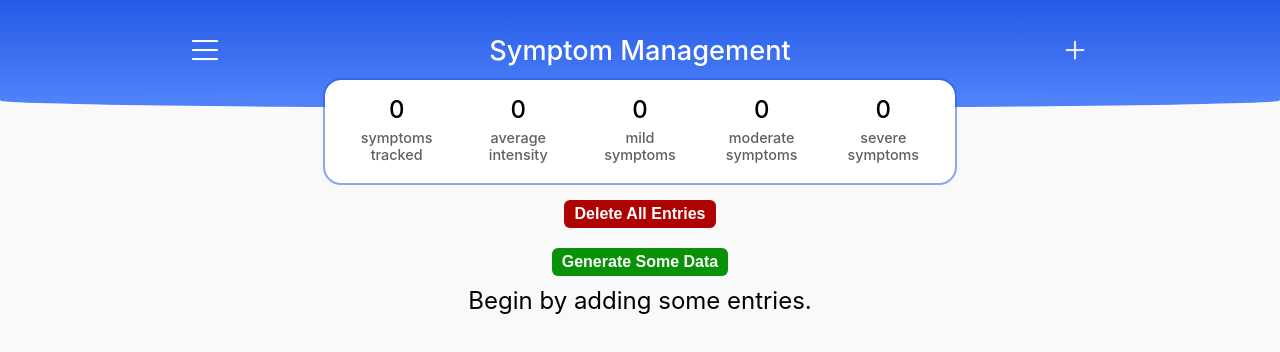
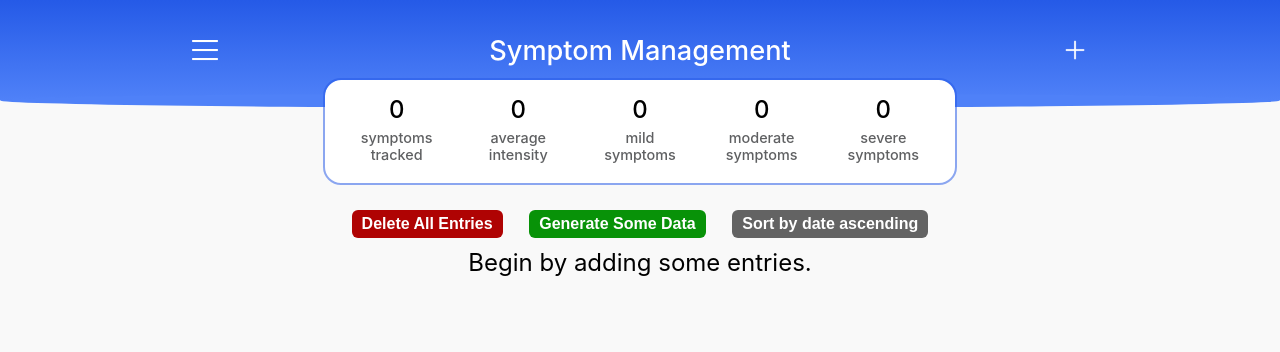
Before and after one commit to akinevans/med-counter, a React (Create React App) app: page / in a window 1280 px wide. Shown: the top 352 px of the page. Built offline with nearby package versions, Linux system fonts and the light colour scheme.

Commit message:
Implement sort logic in addSymptomCard and editSymptom to sort state arrays by date/time. Implement state variable sortByDate and sort button to trigger date ascending / descing sort orders for the UI

```diff
--- a/src/App.css
+++ b/src/App.css
@@ -25,26 +25,40 @@
   /* display: none; */
 }
 
+.helper-buttons-wrapper {
+  display: flex;
+  flex-direction: row;
+  justify-content: space-evenly;
+  align-items: center;
+  width: 80%;
+  max-width: 630px;
+  margin: 110px 0 10px 0;
+  /* outline: 2px solid red; */
+}
+
 .delete-all-btn,
-.generate-cards-helper-btn {
-  margin: 20px auto;
+.generate-cards-helper-btn,
+.sort-by-date-btn {
+  /* margin: 20px auto; */
   padding: 5px 10px;
   font-size: 1rem;
   font-weight: 600;
   color: #fff;
-  background-color: #af0303;
   border-radius: 6px;
   border: none;
   cursor: pointer;
 }
 
 .delete-all-btn {
-  margin-top: 100px;
+  background-color: #af0303;
 }
 
 .generate-cards-helper-btn {
-  margin: 0 auto 10px;
   background-color: #089208;
+}
+
+.sort-by-date-btn {
+  background-color: #636363;
 }
 
 .symptom-card-component-list-wrapper {
@@ -65,3 +79,12 @@
   font-weight: 400;
   text-align: center;
 }
+
+/* Utility Class for for sorting cards by date descending / ascending */
+
+.descending-date {
+  flex-direction: column-reverse;
+}
+.ascending-date {
+  flex-direction: column;
+}
--- a/src/App.js
+++ b/src/App.js
@@ -20,6 +20,7 @@ import { generateRandomCardValues } from "./utilityFunctions/debuggingHelper";
 function App() {
   //state variables
   const [formVisible, setFormVisible] = useState(false);
+  const [sortByDate, setSortByDate] = useState("descending");
 
   // get data from Redux
   const symptomCardData = useSelector((state) => state.count.symptomList);
@@ -74,6 +75,7 @@ function App() {
       />
 
       {/* // Delete all entries btn is for testing purposes only */}
+      <div className='helper-buttons-wrapper'>
         <button
           className='delete-all-btn'
           onClick={() => {
@@ -91,6 +93,21 @@ function App() {
           Generate Some Data
         </button>
 
+        <button
+          className='sort-by-date-btn'
+          onClick={() => {
+            if (sortByDate === "descending") {
+              setSortByDate("ascending");
+            } else if (sortByDate === "ascending") {
+              setSortByDate("descending");
+            }
+          }}
+        >
+          {sortByDate === "descending"
+            ? "Sort by date ascending"
+            : "Sort by date descending"}
+        </button>
+      </div>
       <Form
         className={`${!formVisible ? "hidden" : ""}`}
         closeBtnOnClick={() => {
@@ -98,7 +115,11 @@ function App() {
         }}
       />
 
-      <div className='symptom-card-component-list-wrapper'>
+      <div
+        className={`symptom-card-component-list-wrapper ${
+          sortByDate === "descending" ? "descending-date" : "ascending-date"
+        }`}
+      >
         <h1
           className={`empty-message ${
             symptomCardData.length === 0 ? "" : "hidden"
--- a/src/components/SymptomCard/SymptomCard.js
+++ b/src/components/SymptomCard/SymptomCard.js
@@ -4,7 +4,9 @@
 
 //TODO Implement ability to check off and delete multiple cards at once
 
-//TODO: add inputs for symptom frequency, duration, mood, and list of medication taken,
+//TODO add inputs for symptom frequency, duration, mood, and list of medication taken,
+
+//& TODO: replace all uniqueKey logic with the cards index
 
 import React from "react";
 import { useState, useEffect, useRef } from "react";
--- a/src/redux/countReducer.js
+++ b/src/redux/countReducer.js
@@ -24,14 +24,21 @@ export const countSlice = createSlice({
         ...state.symptomList,
         {
           uniqueKey,
+          date,
+          time,
           title,
           intensity,
-          date,
-          time,
           note,
           accentColor,
         },
       ];
+
+      // Sort the newSymptomList array by date and time
+      newSymptomList.sort((a, b) => {
+        const dateA = new Date(`${a.date} ${a.time}`);
+        const dateB = new Date(`${b.date} ${b.time}`);
+        return dateA - dateB;
+      });
 
       // Return a new state object with the updated arrays
       return {
@@ -77,6 +84,13 @@ export const countSlice = createSlice({
 
       // Update the copied array with the new object
       list[index] = updatedSymptom;
+
+      // Sort the list array by date and time
+      list.sort((a, b) => {
+        const dateA = new Date(`${a.date} ${a.time}`);
+        const dateB = new Date(`${b.date} ${b.time}`);
+        return dateA - dateB;
+      });
 
       return {
         ...state,
```
Lines whose indentation alone changed are shown as unchanged.
